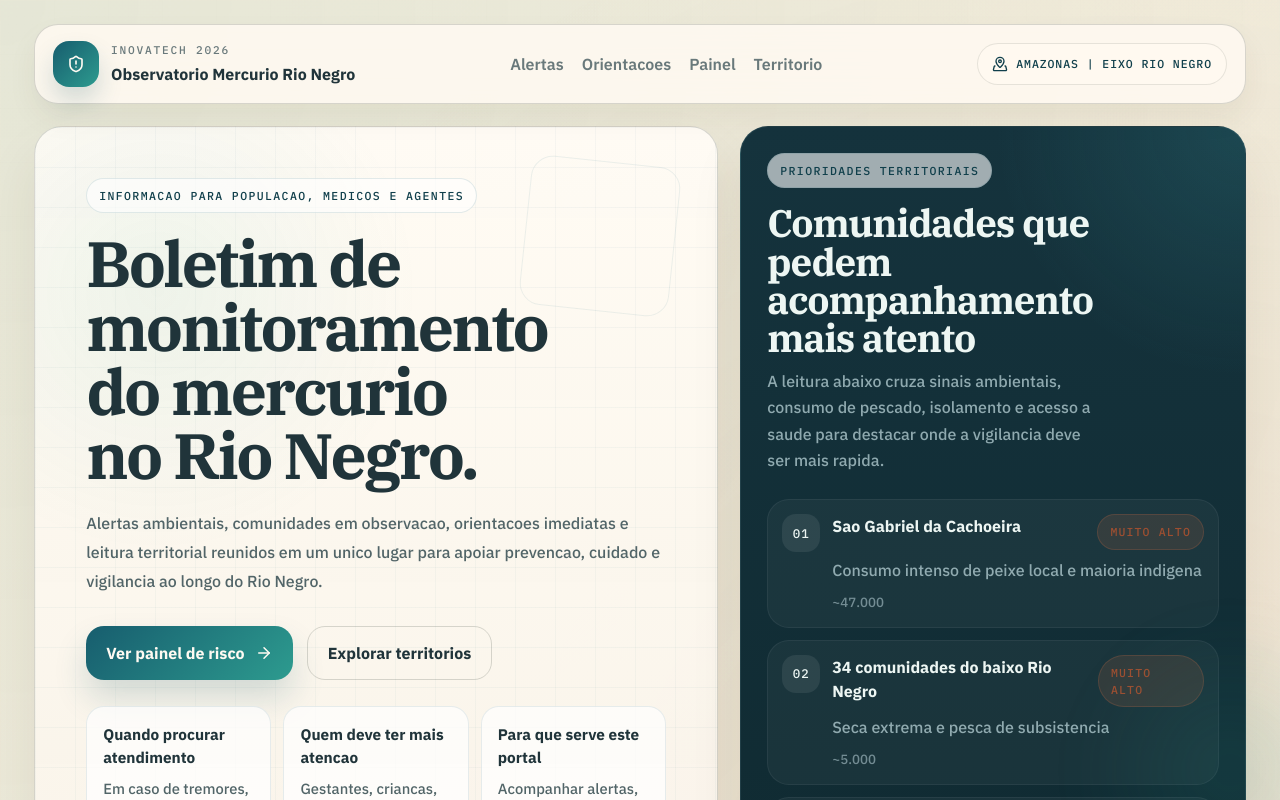
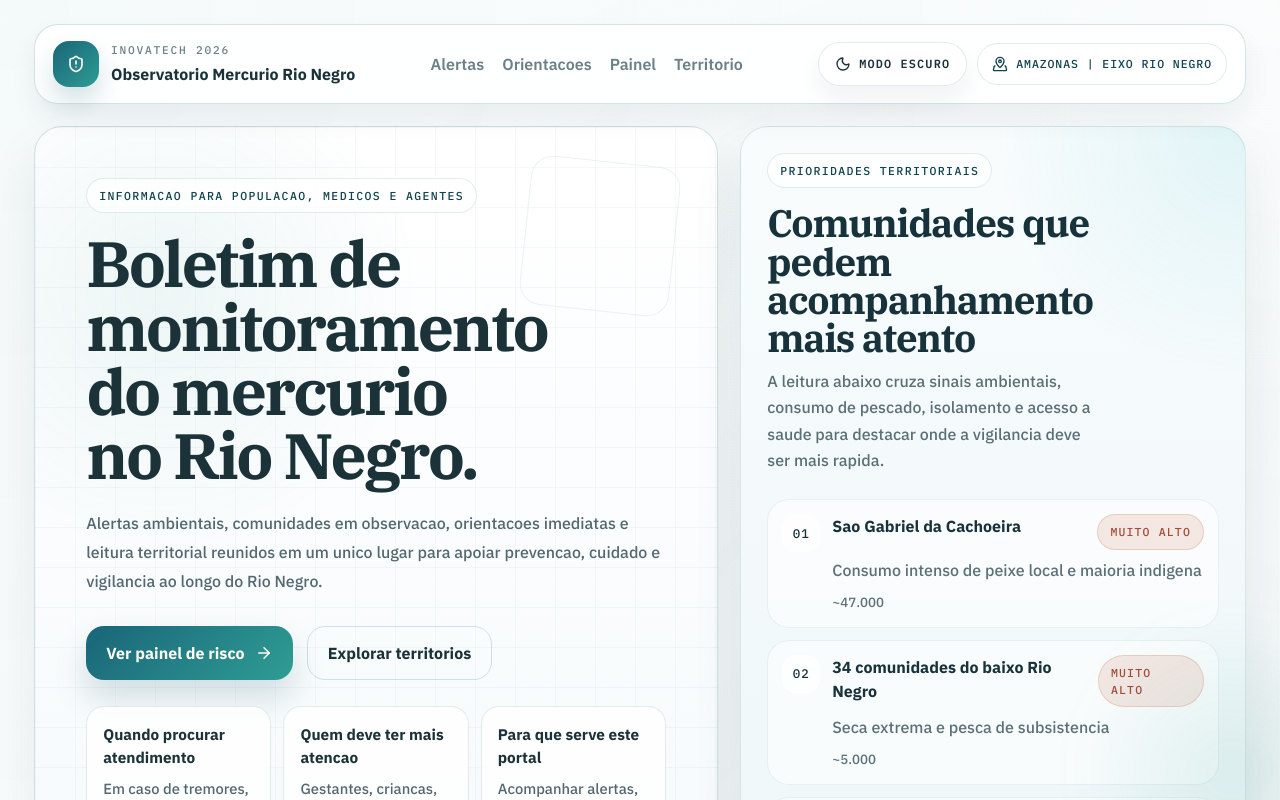
Before and after one commit to mdudocs/inovatech2026, a React (Vite) app: page / in a window 1280 px wide. Shown: the top 800 px of the page. Built offline with nearby package versions, Linux system fonts and the light colour scheme.

Commit message:
add light theme and dark mode toggle

```diff
--- a/src/App.css
+++ b/src/App.css
@@ -16,7 +16,7 @@
   margin-bottom: 22px;
   border: 1px solid var(--line-strong);
   border-radius: 24px;
-  background: rgba(255, 250, 241, 0.86);
+  background: var(--surface-glass);
   box-shadow: var(--shadow-soft);
   backdrop-filter: blur(18px);
 }
@@ -102,6 +102,55 @@
   transform: scaleX(1);
 }
 
+.header-actions {
+  display: flex;
+  align-items: center;
+  justify-content: flex-end;
+  gap: 10px;
+  flex-wrap: wrap;
+}
+
+.theme-toggle {
+  display: inline-flex;
+  align-items: center;
+  gap: 8px;
+  min-height: 44px;
+  padding: 0 16px;
+  border: 1px solid var(--line);
+  border-radius: 999px;
+  background: var(--surface);
+  color: var(--ink);
+  font-family: var(--mono);
+  font-size: 0.74rem;
+  font-weight: 600;
+  letter-spacing: 0.1em;
+  text-transform: uppercase;
+  cursor: pointer;
+  box-shadow: var(--shadow-soft);
+  transition:
+    transform 180ms ease,
+    background 180ms ease,
+    color 180ms ease,
+    border-color 180ms ease,
+    box-shadow 180ms ease;
+}
+
+.theme-toggle svg {
+  flex-shrink: 0;
+}
+
+.theme-toggle:hover,
+.theme-toggle:focus-visible {
+  transform: translateY(-1px);
+  border-color: var(--line-strong);
+  background: var(--surface-soft);
+}
+
+.theme-toggle[aria-pressed='true'] {
+  background: var(--surface-tint);
+  border-color: var(--line-strong);
+}
+
 .header-badge {
   display: inline-flex;
   align-items: center;
@@ -150,10 +199,10 @@
   border: 1px solid var(--line-strong);
   border-radius: 28px;
   background:
-    linear-gradient(rgba(23, 93, 110, 0.04) 1px, transparent 1px),
-    linear-gradient(90deg, rgba(23, 93, 110, 0.035) 1px, transparent 1px),
+    linear-gradient(var(--hero-grid) 1px, transparent 1px),
+    linear-gradient(90deg, var(--hero-grid-soft) 1px, transparent 1px),
     radial-gradient(circle at 18% 18%, rgba(45, 155, 143, 0.08), transparent 28%),
-    linear-gradient(180deg, rgba(255, 251, 244, 0.98), rgba(248, 242, 232, 0.96));
+    linear-gradient(180deg, var(--hero-start), var(--hero-end));
   background-size: 100% 40px, 40px 100%, 100% 100%, 100% 100%;
   box-shadow: var(--shadow);
 }
@@ -192,8 +241,8 @@
   width: fit-content;
   padding: 8px 12px;
   border-radius: 999px;
-  border: 1px solid rgba(23, 93, 110, 0.12);
-  background: rgba(255, 255, 255, 0.6);
+  border: 1px solid var(--pill-border);
+  background: var(--pill-bg);
   color: var(--river-dark);
   font-family: var(--mono);
   font-size: 0.72rem;
@@ -268,7 +317,7 @@
 
 .button-secondary:hover,
 .button-secondary:focus-visible {
-  background: rgba(23, 93, 110, 0.06);
+  background: var(--surface-tint);
 }
 
 .hero-guides {
@@ -280,8 +329,8 @@
 .hero-guide-card {
   padding: 16px 16px 18px;
   border-radius: 18px;
-  border: 1px solid rgba(23, 93, 110, 0.1);
-  background: rgba(255, 255, 255, 0.7);
+  border: 1px solid var(--line);
+  background: var(--surface-glass);
 }
 
 .hero-guide-card strong {
@@ -352,8 +401,8 @@
   align-items: start;
   padding: 14px;
   border-radius: 22px;
-  background: rgba(255, 255, 255, 0.04);
-  border: 1px solid rgba(255, 255, 255, 0.06);
+  background: var(--panel-surface);
+  border: 1px solid var(--panel-line);
 }
 
 .board-rank {
@@ -363,7 +412,7 @@
   width: 38px;
   height: 38px;
   border-radius: 14px;
-  background: rgba(255, 255, 255, 0.08);
+  background: var(--panel-surface-strong);
   color: var(--panel-text);
   font-family: var(--mono);
   font-size: 0.78rem;
@@ -389,7 +438,7 @@
 }
 
 .board-watch-copy small {
-  color: rgba(171, 196, 201, 0.62);
+  color: var(--panel-muted);
 }
 
 .board-bottom {
@@ -408,8 +457,8 @@
   min-height: 52px;
   padding: 10px 8px;
   border-radius: 16px;
-  background: rgba(255, 255, 255, 0.04);
-  border: 1px solid rgba(255, 255, 255, 0.06);
+  background: var(--panel-surface);
+  border: 1px solid var(--panel-line);
   color: var(--panel-text);
   font-family: var(--mono);
   font-size: 0.74rem;
@@ -505,7 +554,7 @@
 .module-card {
   border-radius: 24px;
   border: 1px solid var(--line);
-  background: rgba(255, 250, 241, 0.78);
+  background: var(--surface-glass);
   box-shadow: var(--shadow-soft);
 }
 
@@ -529,7 +578,7 @@
   padding: 22px 24px;
   border-left: 4px solid var(--river);
   border-radius: 0 22px 22px 0;
-  background: rgba(23, 93, 110, 0.06);
+  background: var(--surface-tint);
   color: var(--ink);
   font-family: var(--body);
   font-size: 1.08rem;
@@ -554,7 +603,7 @@
   padding: 22px;
   border-radius: 18px;
   border: 1px solid var(--line);
-  background: rgba(255, 250, 241, 0.88);
+  background: var(--surface-glass);
   box-shadow: var(--shadow-soft);
 }
 
@@ -660,7 +709,7 @@
   padding: 24px;
   border-radius: 18px;
   border: 1px solid var(--line);
-  background: rgba(255, 250, 241, 0.84);
+  background: var(--surface-glass);
   box-shadow: var(--shadow-soft);
 }
 
@@ -684,7 +733,7 @@
   width: 48px;
   height: 48px;
   border-radius: 16px;
-  background: rgba(23, 93, 110, 0.08);
+  background: var(--surface-tint-strong);
   color: var(--river);
   flex-shrink: 0;
 }
@@ -728,8 +777,8 @@
   margin-bottom: 22px;
   padding: 18px;
   border-radius: 18px;
-  background: rgba(23, 93, 110, 0.05);
-  border: 1px solid rgba(23, 93, 110, 0.08);
+  background: var(--surface-tint);
+  border: 1px solid var(--line);
 }
 
 .formula-line span {
@@ -739,7 +788,7 @@
   min-height: 46px;
   padding: 0 14px;
   border-radius: 14px;
-  background: rgba(255, 255, 255, 0.74);
+  background: var(--surface);
   color: var(--ink);
   font-family: var(--mono);
   font-size: 0.84rem;
@@ -755,8 +804,8 @@
 .factor-row {
   padding: 16px;
   border-radius: 16px;
-  background: rgba(255, 255, 255, 0.64);
-  border: 1px solid rgba(23, 93, 110, 0.08);
+  background: var(--surface-glass);
+  border: 1px solid var(--line);
 }
 
 .factor-copy {
@@ -786,7 +835,7 @@
 .factor-bar {
   height: 10px;
   border-radius: 999px;
-  background: rgba(23, 93, 110, 0.09);
+  background: var(--surface-tint-strong);
   overflow: hidden;
 }
 
@@ -850,8 +899,8 @@
   gap: 14px;
   padding: 16px;
   border-radius: 16px;
-  background: rgba(255, 255, 255, 0.62);
-  border: 1px solid rgba(23, 93, 110, 0.08);
+  background: var(--surface-glass);
+  border: 1px solid var(--line);
 }
 
 .priority-rank {
@@ -861,7 +910,7 @@
   width: 42px;
   height: 42px;
   border-radius: 16px;
-  background: rgba(23, 93, 110, 0.08);
+  background: var(--surface-tint-strong);
   color: var(--river);
   font-family: var(--mono);
   font-size: 0.76rem;
@@ -892,7 +941,7 @@
 .priority-meta div {
   padding: 12px 14px;
   border-radius: 16px;
-  background: rgba(23, 93, 110, 0.05);
+  background: var(--surface-tint);
 }
 
 .priority-meta dt {
@@ -925,7 +974,7 @@
 
 .corridor-head p {
   margin: 0;
-  color: rgba(171, 196, 201, 0.72);
+  color: var(--panel-muted);
   font-family: var(--mono);
   font-size: 0.74rem;
   letter-spacing: 0.1em;
@@ -944,7 +993,7 @@
     radial-gradient(circle at 18% 12%, rgba(76, 200, 207, 0.08), transparent 24%),
     linear-gradient(180deg, var(--panel-bg-soft) 0%, var(--panel-bg) 100%);
   background-size: 100% 68px, 68px 100%, 100% 100%, 100% 100%;
-  box-shadow: 0 30px 60px rgba(6, 17, 24, 0.28);
+  box-shadow: var(--panel-shadow);
 }
 
 .corridor-card::before {
@@ -958,9 +1007,9 @@
 }
 
 .corridor-card .minor-tag {
-  background: rgba(255, 255, 255, 0.04);
-  border-color: rgba(171, 196, 201, 0.12);
-  color: rgba(171, 196, 201, 0.92);
+  background: var(--panel-surface);
+  border-color: var(--panel-line);
+  color: var(--panel-muted);
 }
 
 .corridor-card h3 {
@@ -988,7 +1037,7 @@
 
 .tributary-path {
   fill: none;
-  stroke: rgba(39, 106, 145, 0.48);
+  stroke: var(--map-tributary);
   stroke-width: 7;
   stroke-linecap: round;
   opacity: 0.78;
@@ -1006,12 +1055,12 @@
 }
 
 .river-path-main {
-  stroke: #1b6179;
+  stroke: var(--map-water-deep);
   stroke-width: 30;
 }
 
 .river-path-highlight {
-  stroke: #58cde8;
+  stroke: var(--map-water-highlight);
   stroke-width: 11;
   opacity: 0.88;
 }
@@ -1028,7 +1077,7 @@
 }
 
 .stop-ring {
-  fill: rgba(8, 18, 25, 0.9);
+  fill: var(--map-stop-fill);
   stroke-width: 4;
 }
 
@@ -1037,7 +1086,7 @@
 }
 
 .map-stop-critical {
-  color: #ff7167;
+  color: var(--map-critical);
 }
 
 .map-stop-critical .stop-halo {
@@ -1046,12 +1095,12 @@
 
 .map-stop-critical .stop-ring,
 .map-stop-critical .marker-ring {
-  stroke: #ff7167;
+  stroke: var(--map-critical);
 }
 
 .map-stop-high,
 .map-stop-medium {
-  color: #ffbf32;
+  color: var(--map-high);
 }
 
 .map-stop-high .stop-halo,
@@ -1063,18 +1112,18 @@
 .map-stop-medium .stop-ring,
 .map-stop-high .marker-ring,
 .map-stop-medium .marker-ring {
-  stroke: #ffbf32;
+  stroke: var(--map-high);
 }
 
 .stop-name {
-  fill: #eef2ee;
+  fill: var(--map-label);
   font-size: 0.92rem;
   font-weight: 600;
   letter-spacing: 0.02em;
 }
 
 .stop-risk-text {
-  fill: #ff7167;
+  fill: var(--map-critical);
   font-size: 0.78rem;
   font-weight: 600;
   text-transform: uppercase;
@@ -1082,7 +1131,7 @@
 }
 
 .marker-ring {
-  fill: rgba(11, 21, 27, 0.88);
+  fill: var(--map-stop-fill);
   stroke-width: 2.5;
 }
 
@@ -1091,20 +1140,20 @@
 }
 
 .marker-name {
-  fill: rgba(200, 214, 219, 0.88);
+  fill: var(--map-muted);
   font-size: 0.8rem;
   font-weight: 500;
   letter-spacing: 0.04em;
 }
 
 .map-scale line {
-  stroke: rgba(220, 226, 229, 0.35);
+  stroke: var(--map-scale);
   stroke-width: 1.5;
 }
 
 .map-scale text,
 .map-north text {
-  fill: rgba(158, 180, 188, 0.82);
+  fill: var(--map-muted);
   font-size: 0.86rem;
   letter-spacing: 0.08em;
 }
@@ -1123,7 +1172,7 @@
 .evidence-head span {
   padding: 8px 10px;
   border-radius: 999px;
-  background: rgba(23, 93, 110, 0.08);
+  background: var(--surface-tint-strong);
   font-family: var(--mono);
   font-size: 0.72rem;
   letter-spacing: 0.08em;
@@ -1150,7 +1199,7 @@
     radial-gradient(circle at top center, rgba(76, 200, 207, 0.08), transparent 24%),
     linear-gradient(180deg, var(--panel-bg-soft) 0%, var(--panel-bg) 100%);
   background-size: 100% 74px, 74px 100%, 100% 100%, 100% 100%;
-  box-shadow: 0 28px 56px rgba(7, 16, 21, 0.28);
+  box-shadow: var(--panel-shadow);
 }
 
 .institutional-band::before {
@@ -1171,14 +1220,14 @@
 }
 
 .partners-panel {
-  border-bottom: 1px solid rgba(171, 196, 201, 0.12);
+  border-bottom: 1px solid var(--panel-line);
 }
 
 .partners-kicker {
   display: block;
   width: fit-content;
   margin: 0 auto 34px;
-  color: rgba(171, 196, 201, 0.84);
+  color: var(--panel-muted);
   font-family: var(--mono);
   font-size: 0.82rem;
   letter-spacing: 0.18em;
@@ -1199,14 +1248,14 @@
   min-height: 108px;
   padding: 18px 20px;
   border-radius: 22px;
-  color: rgba(149, 176, 183, 0.88);
+  color: var(--panel-muted);
   font-family: var(--mono);
   font-size: 1rem;
   letter-spacing: 0.12em;
   text-transform: uppercase;
   text-align: center;
-  border: 1px solid rgba(171, 196, 201, 0.06);
-  background: rgba(255, 255, 255, 0.02);
+  border: 1px solid var(--panel-line);
+  background: var(--panel-surface);
   transition:
     color 180ms ease,
     border-color 180ms ease,
@@ -1215,9 +1264,9 @@
 }
 
 .partner-chip:hover {
-  color: rgba(205, 228, 230, 0.88);
-  border-color: rgba(171, 196, 201, 0.12);
-  background: rgba(255, 255, 255, 0.04);
+  color: var(--panel-text);
+  border-color: var(--panel-border);
+  background: var(--panel-surface-strong);
   transform: translateY(-2px);
 }
 
@@ -1263,9 +1312,9 @@
   min-height: 36px;
   padding: 0 14px;
   border-radius: 8px;
-  background: rgba(255, 255, 255, 0.05);
-  border: 1px solid rgba(171, 196, 201, 0.12);
-  color: rgba(171, 196, 201, 0.9);
+  background: var(--panel-surface);
+  border: 1px solid var(--panel-line);
+  color: var(--panel-muted);
   font-family: var(--mono);
   font-size: 0.82rem;
 }
@@ -1292,7 +1341,7 @@
 }
 
 .footer-column li {
-  color: rgba(149, 176, 183, 0.88);
+  color: var(--panel-muted);
   font-size: 1.02rem;
   line-height: 2.05;
 }
@@ -1364,6 +1413,11 @@
   .site-header {
     position: static;
     flex-wrap: wrap;
+  }
+
+  .header-actions {
+    width: 100%;
+    justify-content: space-between;
   }
 
   .site-nav {
--- a/src/App.tsx
+++ b/src/App.tsx
@@ -1,3 +1,4 @@
+import { useEffect, useState } from 'react'
 import type { CSSProperties } from 'react'
 import type { LucideIcon } from 'lucide-react'
 import {
@@ -7,12 +8,15 @@ import {
   BookOpen,
   FlaskConical,
   MapPinned,
+  Moon,
   ShieldAlert,
+  SunMedium,
   Users,
 } from 'lucide-react'
 import './App.css'
 
 type RiskTone = 'critical' | 'high' | 'medium'
+type ThemeMode = 'light' | 'dark'
 
 type Stat = {
   label: string
@@ -384,7 +388,24 @@ const riskLabel: Record<RiskTone, string> = {
 }
 
 function App() {
+  const [theme, setTheme] = useState<ThemeMode>(() => {
+    if (typeof window === 'undefined') {
+      return 'light'
+    }
+
+    const storedTheme = window.localStorage.getItem('inovatech-theme')
+
+    return storedTheme === 'light' || storedTheme === 'dark'
+      ? storedTheme
+      : 'light'
+  })
   const heroWatch = communities.slice(0, 3)
+  const nextThemeLabel = theme === 'light' ? 'Modo escuro' : 'Modo claro'
+
+  useEffect(() => {
+    document.documentElement.dataset.theme = theme
+    window.localStorage.setItem('inovatech-theme', theme)
+  }, [theme])
 
   return (
     <div className="page-shell">
@@ -407,9 +428,23 @@ function App() {
           ))}
         </nav>
 
-        <div className="header-badge">
-          <MapPinned size={16} />
-          Amazonas | eixo Rio Negro
+        <div className="header-actions">
+          <button
+            type="button"
+            className="theme-toggle"
+            onClick={() => setTheme(theme === 'light' ? 'dark' : 'light')}
+            aria-label={nextThemeLabel}
+            aria-pressed={theme === 'dark'}
+            title={nextThemeLabel}
+          >
+            {theme === 'light' ? <Moon size={16} /> : <SunMedium size={16} />}
+            {nextThemeLabel}
+          </button>
+
+          <div className="header-badge">
+            <MapPinned size={16} />
+            Amazonas | eixo Rio Negro
+          </div>
         </div>
       </header>
 
--- a/src/index.css
+++ b/src/index.css
@@ -1,31 +1,61 @@
 @import url('https://fonts.googleapis.com/css2?family=IBM+Plex+Mono:wght@400;500;600&family=IBM+Plex+Sans:wght@400;500;600;700&family=IBM+Plex+Serif:wght@500;600;700&display=swap');
 
 :root {
-  --bg: #efe6d8;
-  --surface: #fff9f0;
-  --ink: #20343a;
-  --ink-soft: #34484d;
-  --muted: #69797b;
-  --muted-strong: #526568;
-  --line: rgba(78, 87, 80, 0.14);
-  --line-strong: rgba(78, 87, 80, 0.22);
-  --river: #175d6e;
-  --river-dark: #103f4b;
-  --teal: #2d9b8f;
-  --gold: #b8904e;
-  --gold-dark: #8b6830;
-  --coral: #c96a45;
-  --coral-dark: #9e4f31;
-  --panel-bg: #0f2930;
-  --panel-bg-soft: #15333d;
-  --panel-grid: rgba(111, 151, 160, 0.12);
-  --panel-grid-soft: rgba(111, 151, 160, 0.08);
-  --panel-border: rgba(111, 151, 160, 0.18);
-  --panel-text: #edf6f3;
-  --panel-muted: rgba(171, 196, 201, 0.82);
-  --panel-accent: #4cc8cf;
-  --shadow: 0 28px 54px rgba(70, 53, 23, 0.08);
-  --shadow-soft: 0 14px 30px rgba(70, 53, 23, 0.06);
+  --bg: #ffffff;
+  --surface: #ffffff;
+  --surface-soft: #f4f9fb;
+  --surface-tint: rgba(23, 93, 110, 0.04);
+  --surface-tint-strong: rgba(23, 93, 110, 0.08);
+  --surface-glass: rgba(255, 255, 255, 0.86);
+  --ink: #1b3239;
+  --ink-soft: #304851;
+  --muted: #6b8087;
+  --muted-strong: #536870;
+  --line: rgba(23, 93, 110, 0.12);
+  --line-strong: rgba(23, 93, 110, 0.18);
+  --river: #196578;
+  --river-dark: #10424f;
+  --teal: #2f9d94;
+  --gold: #b48b43;
+  --gold-dark: #865f20;
+  --coral: #cb6651;
+  --coral-dark: #a44b39;
+  --panel-bg: #edf6f8;
+  --panel-bg-soft: #f8fcfd;
+  --panel-grid: rgba(23, 93, 110, 0.08);
+  --panel-grid-soft: rgba(23, 93, 110, 0.05);
+  --panel-border: rgba(23, 93, 110, 0.12);
+  --panel-text: #17323a;
+  --panel-muted: rgba(48, 72, 81, 0.78);
+  --panel-accent: #196578;
+  --panel-surface: rgba(255, 255, 255, 0.56);
+  --panel-surface-strong: rgba(255, 255, 255, 0.78);
+  --panel-line: rgba(23, 93, 110, 0.08);
+  --panel-shadow: 0 28px 56px rgba(16, 39, 47, 0.12);
+  --hero-grid: rgba(23, 93, 110, 0.04);
+  --hero-grid-soft: rgba(23, 93, 110, 0.03);
+  --hero-start: rgba(255, 255, 255, 0.98);
+  --hero-end: rgba(244, 249, 251, 0.98);
+  --pill-bg: rgba(255, 255, 255, 0.76);
+  --pill-border: rgba(23, 93, 110, 0.12);
+  --map-tributary: rgba(29, 101, 138, 0.32);
+  --map-water-deep: #2a6f87;
+  --map-water-highlight: #4dbbe8;
+  --map-label: #183038;
+  --map-muted: rgba(62, 87, 96, 0.82);
+  --map-scale: rgba(62, 87, 96, 0.34);
+  --map-stop-fill: rgba(247, 251, 252, 0.96);
+  --map-critical: #ff6b63;
+  --map-high: #f2b22e;
+  --bg-spot-1: rgba(45, 155, 143, 0.05);
+  --bg-spot-2: rgba(23, 93, 110, 0.05);
+  --bg-start: #ffffff;
+  --bg-end: #f3f8fa;
+  --body-grid: rgba(23, 93, 110, 0.026);
+  --body-grid-soft: rgba(23, 93, 110, 0.02);
+  --body-glow: rgba(45, 155, 143, 0.12);
+  --shadow: 0 26px 52px rgba(16, 39, 47, 0.08);
+  --shadow-soft: 0 14px 28px rgba(16, 39, 47, 0.06);
   --display: 'IBM Plex Serif', Georgia, serif;
   --body: 'IBM Plex Sans', 'Segoe UI', sans-serif;
   --mono: 'IBM Plex Mono', Consolas, monospace;
@@ -36,14 +66,74 @@
   font-weight: 500;
   color: var(--ink-soft);
   background:
-    radial-gradient(circle at top left, rgba(45, 155, 143, 0.08), transparent 24%),
-    radial-gradient(circle at 88% 12%, rgba(201, 106, 69, 0.08), transparent 16%),
-    linear-gradient(180deg, #f5eddc 0%, #efe6d8 100%);
+    radial-gradient(circle at top left, var(--bg-spot-1), transparent 24%),
+    radial-gradient(circle at 88% 12%, var(--bg-spot-2), transparent 16%),
+    linear-gradient(180deg, var(--bg-start) 0%, var(--bg-end) 100%);
   font-synthesis: none;
   text-rendering: optimizeLegibility;
   -webkit-font-smoothing: antialiased;
   -moz-osx-font-smoothing: grayscale;
   scroll-behavior: smooth;
+}
+
+:root[data-theme='dark'] {
+  --bg: #081519;
+  --surface: #102126;
+  --surface-soft: #142a31;
+  --surface-tint: rgba(117, 176, 189, 0.08);
+  --surface-tint-strong: rgba(117, 176, 189, 0.12);
+  --surface-glass: rgba(12, 26, 31, 0.88);
+  --ink: #ebf4f3;
+  --ink-soft: #c7d6da;
+  --muted: #8fa6ac;
+  --muted-strong: #aec1c6;
+  --line: rgba(145, 174, 181, 0.14);
+  --line-strong: rgba(145, 174, 181, 0.22);
+  --river: #49a9c1;
+  --river-dark: #d4eef2;
+  --teal: #45c2b1;
+  --gold: #d7aa56;
+  --gold-dark: #efc56f;
+  --coral: #ea7b68;
+  --coral-dark: #ff9b8d;
+  --panel-bg: #0b1d23;
+  --panel-bg-soft: #10262d;
+  --panel-grid: rgba(111, 151, 160, 0.12);
+  --panel-grid-soft: rgba(111, 151, 160, 0.08);
+  --panel-border: rgba(111, 151, 160, 0.18);
+  --panel-text: #edf6f3;
+  --panel-muted: rgba(171, 196, 201, 0.82);
+  --panel-accent: #4cc8cf;
+  --panel-surface: rgba(255, 255, 255, 0.04);
+  --panel-surface-strong: rgba(255, 255, 255, 0.08);
+  --panel-line: rgba(255, 255, 255, 0.06);
+  --panel-shadow: 0 30px 60px rgba(6, 17, 24, 0.28);
+  --hero-grid: rgba(111, 151, 160, 0.08);
+  --hero-grid-soft: rgba(111, 151, 160, 0.06);
+  --hero-start: rgba(13, 31, 37, 0.98);
+  --hero-end: rgba(10, 25, 30, 0.98);
+  --pill-bg: rgba(255, 255, 255, 0.04);
+  --pill-border: rgba(145, 174, 181, 0.16);
+  --map-tributary: rgba(39, 106, 145, 0.48);
+  --map-water-deep: #1b6179;
+  --map-water-highlight: #58cde8;
+  --map-label: #eef2ee;
+  --map-muted: rgba(158, 180, 188, 0.82);
+  --map-scale: rgba(220, 226, 229, 0.35);
+  --map-stop-fill: rgba(8, 18, 25, 0.9);
+  --map-critical: #ff7167;
+  --map-high: #ffbf32;
+  --bg-spot-1: rgba(45, 155, 143, 0.08);
+  --bg-spot-2: rgba(201, 106, 69, 0.08);
+  --bg-start: #09171b;
+  --bg-end: #081317;
+  --body-grid: rgba(111, 151, 160, 0.035);
+  --body-grid-soft: rgba(111, 151, 160, 0.025);
+  --body-glow: rgba(45, 155, 143, 0.14);
+  --shadow: 0 26px 54px rgba(3, 10, 13, 0.24);
+  --shadow-soft: 0 14px 30px rgba(3, 10, 13, 0.18);
+
+  color-scheme: dark;
 }
 
 * {
@@ -59,9 +149,9 @@ body {
   margin: 0;
   min-height: 100vh;
   background:
-    radial-gradient(circle at top left, rgba(45, 155, 143, 0.08), transparent 24%),
-    radial-gradient(circle at 88% 12%, rgba(201, 106, 69, 0.08), transparent 16%),
-    linear-gradient(180deg, #f5eddc 0%, #efe6d8 100%);
+    radial-gradient(circle at top left, var(--bg-spot-1), transparent 24%),
+    radial-gradient(circle at 88% 12%, var(--bg-spot-2), transparent 16%),
+    linear-gradient(180deg, var(--bg-start) 0%, var(--bg-end) 100%);
 }
 
 body::before {
@@ -70,8 +160,8 @@ body::before {
   inset: 0;
   pointer-events: none;
   background-image:
-    linear-gradient(rgba(23, 93, 110, 0.035) 1px, transparent 1px),
-    linear-gradient(90deg, rgba(23, 93, 110, 0.025) 1px, transparent 1px);
+    linear-gradient(var(--body-grid) 1px, transparent 1px),
+    linear-gradient(90deg, var(--body-grid-soft) 1px, transparent 1px);
   background-size: 100% 54px, 54px 100%;
   opacity: 0.32;
   mask-image: linear-gradient(180deg, rgba(0, 0, 0, 0.6), transparent 88%);
@@ -84,7 +174,7 @@ body::after {
   width: 340px;
   height: 340px;
   border-radius: 999px;
-  background: radial-gradient(circle, rgba(45, 155, 143, 0.14), transparent 65%);
+  background: radial-gradient(circle, var(--body-glow), transparent 65%);
   filter: blur(20px);
   pointer-events: none;
 }
```
